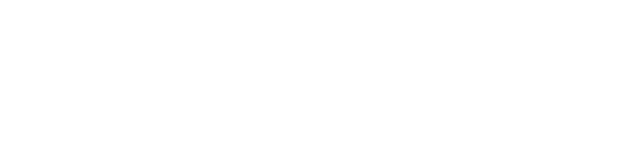
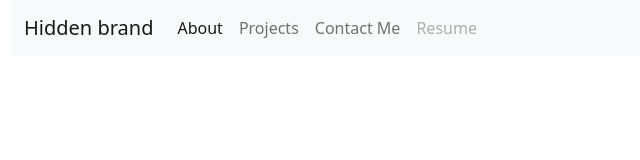
Before and after one commit to emmakamau/Portfolio, a plain HTML site: page index.html in a window 1280 px wide. Shown: the whole page, without its empty margins (0-640 px from the left). Drawn offline with nearby package versions, Linux system fonts and the light colour scheme.

Commit message:
Add bootstrap navbar

```diff
--- a/index.html
+++ b/index.html
@@ -5,12 +5,40 @@
     <meta charset="UTF-8">
     <meta http-equiv="X-UA-Compatible" content="IE=edge">
     <meta name="viewport" content="width=device-width, initial-scale=1.0">
-    <link href="https://cdn.jsdelivr.net/npm/bootstrap@5.1.3/dist/css/bootstrap.min.css" rel="stylesheet" integrity="sha384-1BmE4kWBq78iYhFldvKuhfTAU6auU8tT94WrHftjDbrCEXSU1oBoqyl2QvZ6jIW3" crossorigin="anonymous">
+    <link href="https://cdn.jsdelivr.net/npm/bootstrap@5.1.3/dist/css/bootstrap.min.css" rel="stylesheet"
+        integrity="sha384-1BmE4kWBq78iYhFldvKuhfTAU6auU8tT94WrHftjDbrCEXSU1oBoqyl2QvZ6jIW3" crossorigin="anonymous">
     <title>Portfolio</title>
 </head>
 
 <body>
-
+    <div class="container-fluid">
+        <nav class="navbar navbar-expand-lg navbar-light bg-light">
+            <div class="container-fluid">
+                <button class="navbar-toggler" type="button" data-bs-toggle="collapse"
+                    data-bs-target="#navbarTogglerDemo01" aria-controls="navbarTogglerDemo01" aria-expanded="false"
+                    aria-label="Toggle navigation">
+                    <span class="navbar-toggler-icon"></span>
+                </button>
+                <div class="collapse navbar-collapse" id="navbarTogglerDemo01">
+                    <a class="navbar-brand" href="#">Hidden brand</a>
+                    <ul class="navbar-nav me-auto mb-2 mb-lg-0">
+                        <li class="nav-item">
+                            <a class="nav-link active" aria-current="page" href="#">About</a>
+                        </li>
+                        <li class="nav-item">
+                            <a class="nav-link" href="#">Projects</a>
+                        </li>
+                        <li class="nav-item">
+                            <a class="nav-link" href="#">Contact Me</a>
+                        </li>
+                        <li class="nav-item">
+                            <a class="nav-link disabled">Resume</a>
+                        </li>
+                    </ul>
+                </div>
+            </div>
+        </nav>
+    </div>
 </body>
 
 </html>
```
